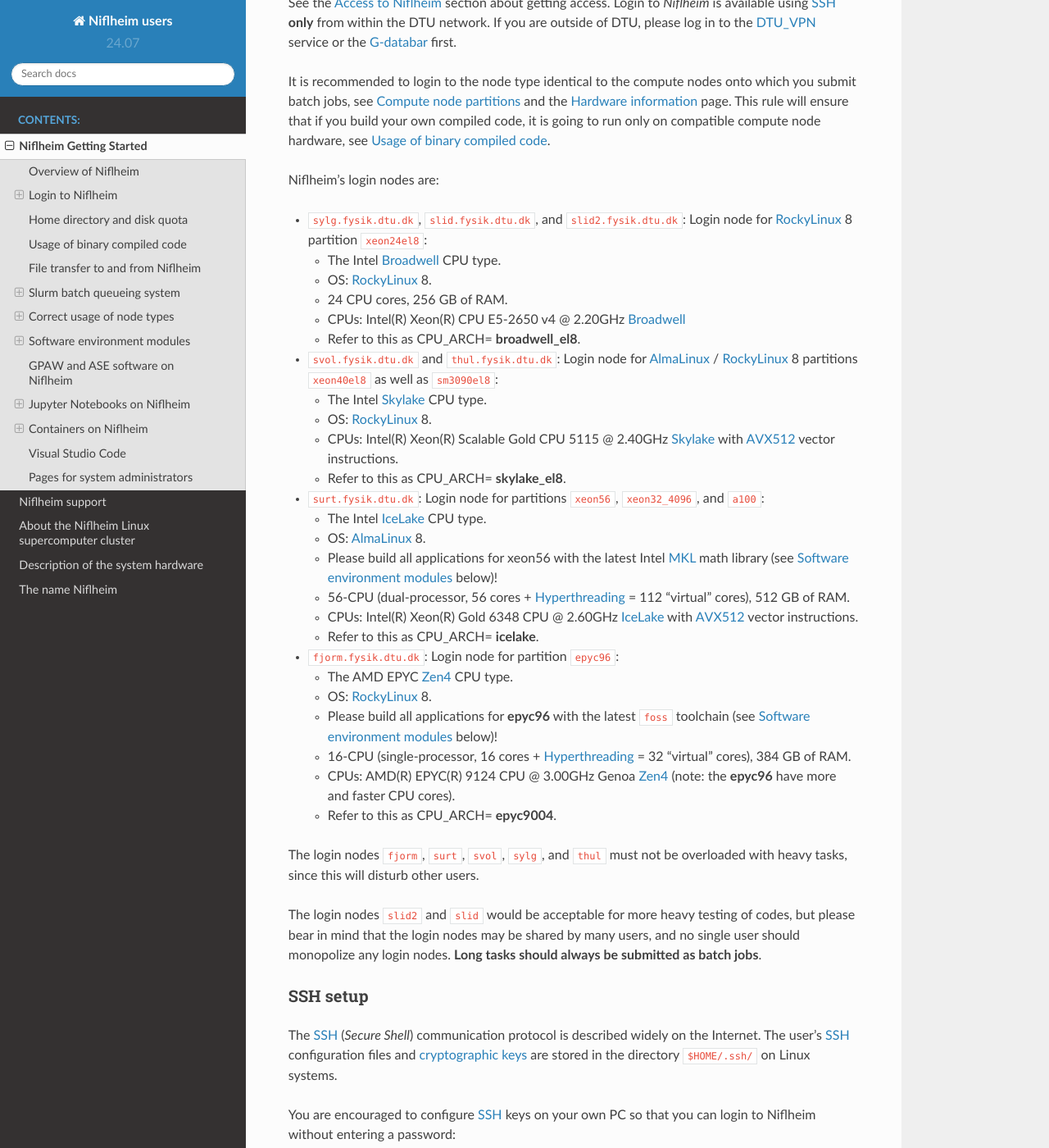
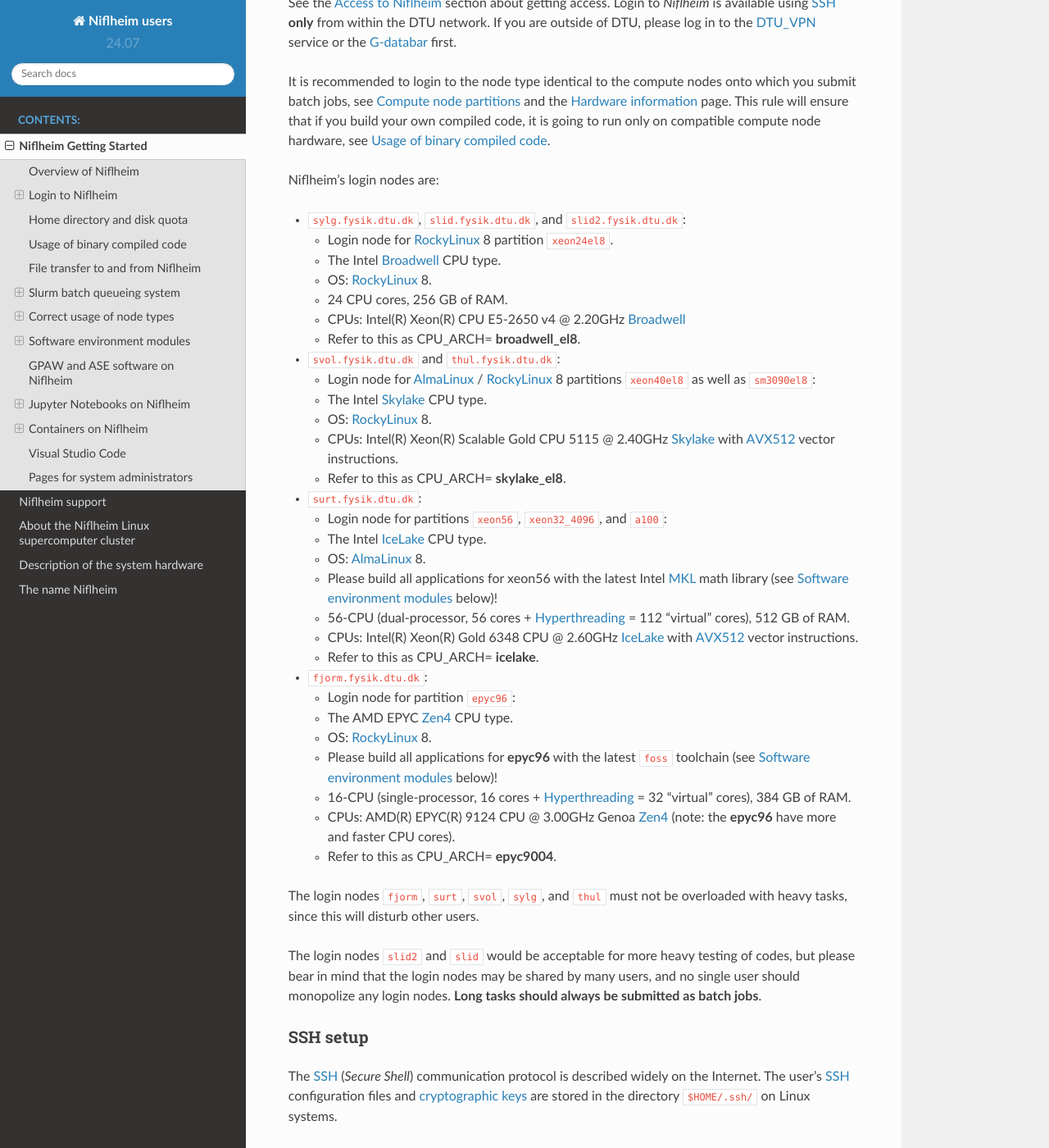
Before and after one commit to OleHolmNielsen/Niflheim_users, a Sphinx documentation site: the page built from docs/Niflheim_Getting_Started.rst, in a window 1280 px wide and 1400 px high, scrolled down 616 px. Shown: the whole window at 82% size. Built offline with Sphinx 7.4.7 and the Read the Docs theme 2.0.0, drawn with Linux system fonts in a browser that asks for light colours.

Commit message:
Minor edit

```diff
--- a/docs/Niflheim_Getting_Started.rst
+++ b/docs/Niflheim_Getting_Started.rst
@@ -45,23 +45,26 @@ see :ref:`binary_compiled_code`.
 
 Niflheim's login nodes are:
 
-* ``sylg.fysik.dtu.dk``, ``slid.fysik.dtu.dk``, and ``slid2.fysik.dtu.dk``: Login node for RockyLinux_ 8 partition ``xeon24el8``:
+* ``sylg.fysik.dtu.dk``, ``slid.fysik.dtu.dk``, and ``slid2.fysik.dtu.dk``:
 
+  * Login node for RockyLinux_ 8 partition ``xeon24el8``.
   * The Intel Broadwell_ CPU type.
   * OS: RockyLinux_ 8.
   * 24 CPU cores, 256 GB of RAM.
   * CPUs: Intel(R) Xeon(R) CPU E5-2650 v4 @ 2.20GHz Broadwell_
   * Refer to this as CPU_ARCH= **broadwell_el8**.
 
-* ``svol.fysik.dtu.dk`` and ``thul.fysik.dtu.dk``: Login node for AlmaLinux_ / RockyLinux_ 8 partitions ``xeon40el8`` as well as ``sm3090el8``:
+* ``svol.fysik.dtu.dk`` and ``thul.fysik.dtu.dk``:
 
+  * Login node for AlmaLinux_ / RockyLinux_ 8 partitions ``xeon40el8`` as well as ``sm3090el8``:
   * The Intel Skylake_ CPU type.
   * OS: RockyLinux_ 8.
   * CPUs: Intel(R) Xeon(R) Scalable Gold CPU 5115 @ 2.40GHz Skylake_ with AVX512_ vector instructions.
   * Refer to this as CPU_ARCH= **skylake_el8**.
 
-* ``surt.fysik.dtu.dk``: Login node for partitions ``xeon56``, ``xeon32_4096``, and ``a100``:
+* ``surt.fysik.dtu.dk``:
 
+  * Login node for partitions ``xeon56``, ``xeon32_4096``, and ``a100``:
   * The Intel IceLake_ CPU type.
   * OS: AlmaLinux_ 8.
   * Please build all applications for xeon56 with the latest Intel MKL_ math library (see `Software environment modules`_ below)!
@@ -69,8 +72,9 @@ Niflheim's login nodes are:
   * CPUs: Intel(R) Xeon(R) Gold 6348 CPU @ 2.60GHz IceLake_ with AVX512_ vector instructions.
   * Refer to this as CPU_ARCH= **icelake**.
 
-* ``fjorm.fysik.dtu.dk``: Login node for partition ``epyc96``:
+* ``fjorm.fysik.dtu.dk``:
 
+  * Login node for partition ``epyc96``:
   * The AMD EPYC Zen4_ CPU type.
   * OS: RockyLinux_ 8.
   * Please build all applications for **epyc96** with the latest ``foss`` toolchain (see `Software environment modules`_ below)!
```
